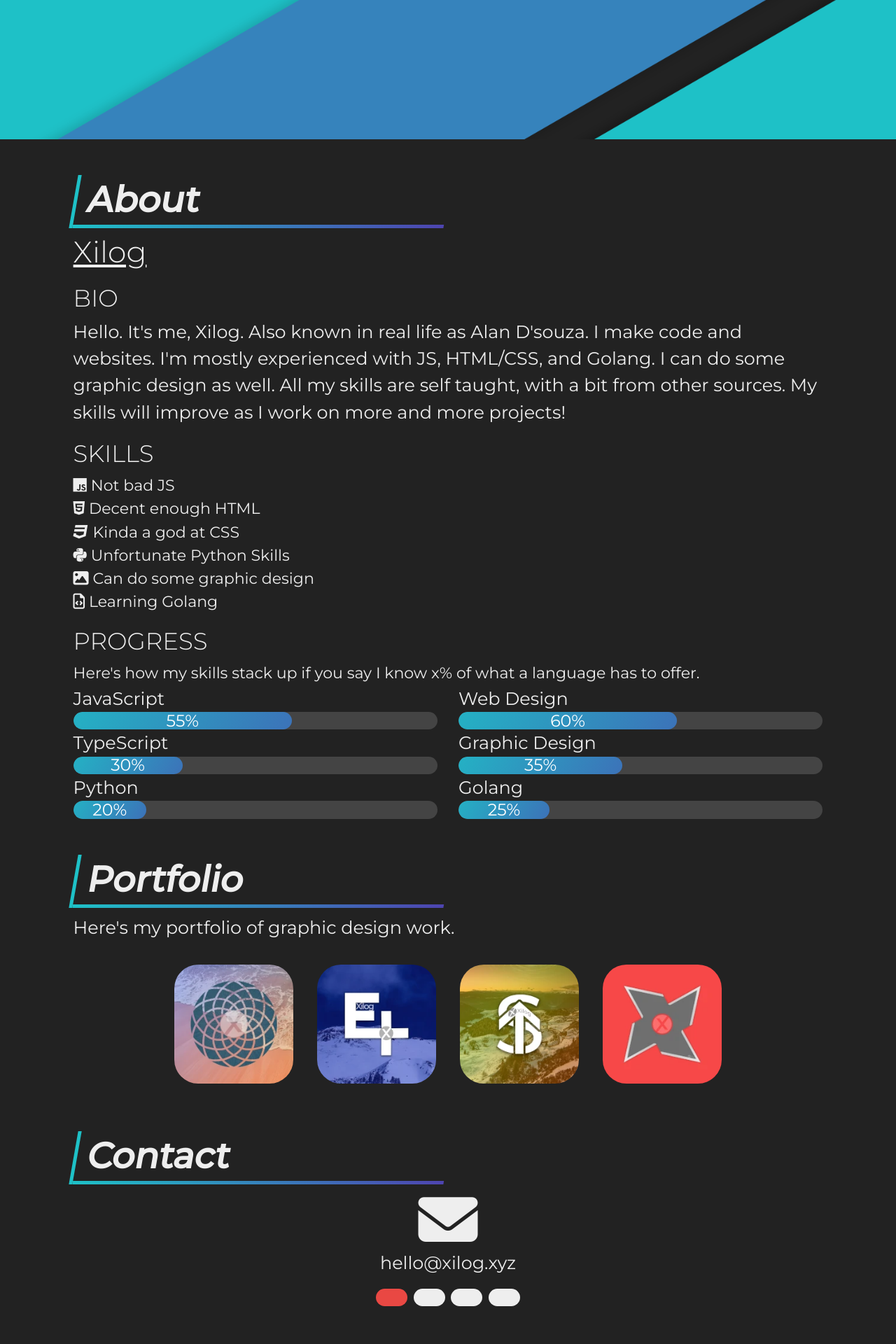
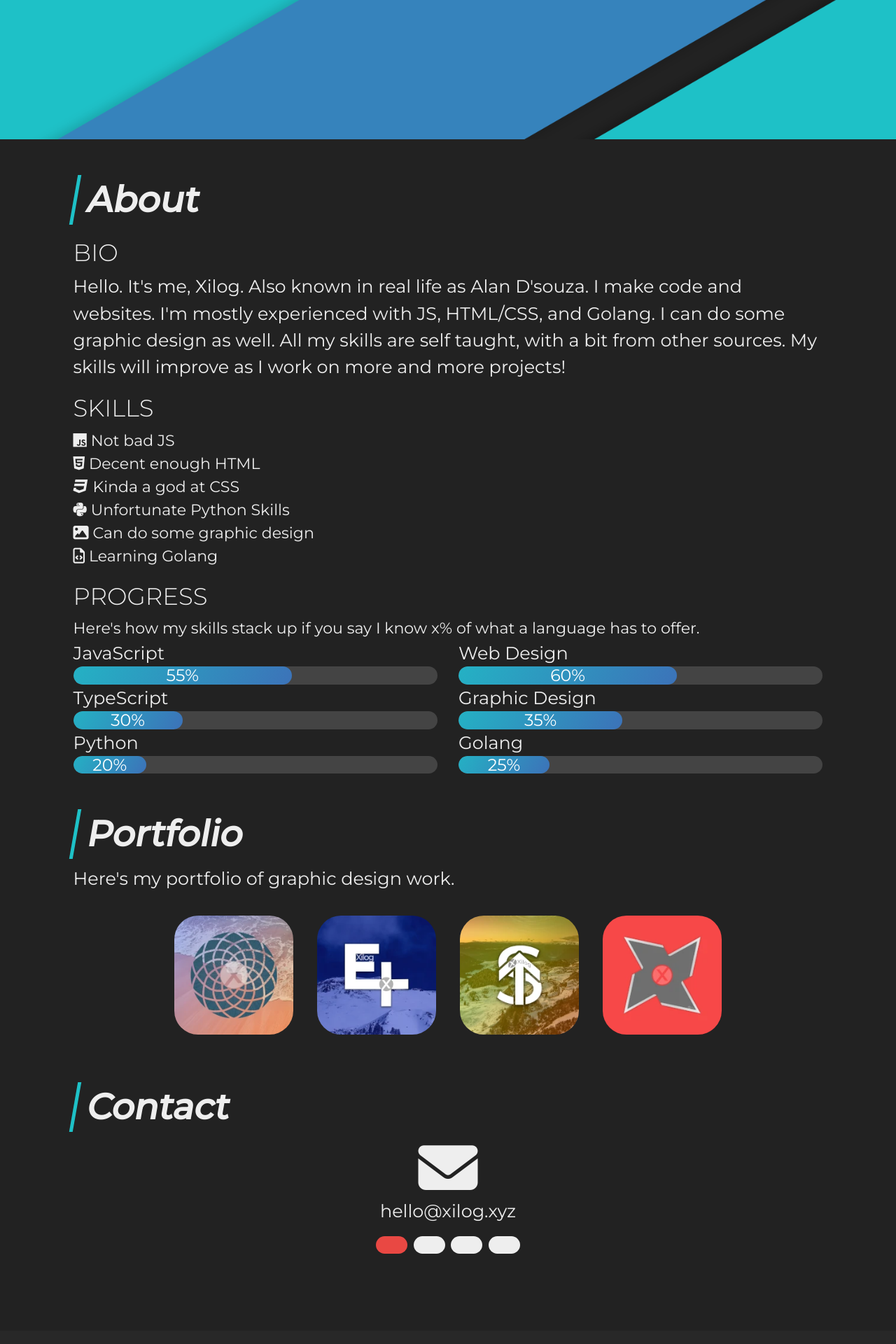
Before and after one commit to alanrme/xilog, a Jekyll site: the page built from index.html, in a window 1280 px wide. Shown: the part 701-2621 px from the top of the page at 70% size. Built offline with Jekyll 4.4.1, drawn with Linux system fonts in a browser that asks for light colours; nearby versions of some CDN libraries.

Commit message:
changed h2 to a left border rather than an L shaped border

```diff
--- a/css/style.scss
+++ b/css/style.scss
@@ -172,14 +172,17 @@ p3 {
 	margin: auto;
 	margin-bottom: 3em;
 	h2 {
+		/* L shaped border
 		border-image: linear-gradient(to right, #1ec1c7, #4e44b0) 1 100%;
 		border-style: solid;
 		border-width: 0px 0px 5px 5px;
 		border-image-slice: 1;
+		width: 50%;
+		*/
+		border-left: 5px solid #1ec1c7;
 		transform: skew(-10deg);
 		text-align: left;
 		padding: 5px 15px;
-		width: 50%;
 		font-weight: 900;
 	}
 }
--- a/index.html
+++ b/index.html
@@ -7,7 +7,6 @@ title: Xilog
     <div class="container">
         <h2> About </h2>
 
-        <h3 data-aos="text-contract" data-aos-anchor-placement="center-bottom"><u>Xilog</u></h3>
         <h4 data-aos="expandy" data-aos-anchor-placement="center-bottom"
         style="margin-top: 20px"> BIO </h4>
         <p data-aos="fade" data-aos-anchor-placement="top-bottom">
```
